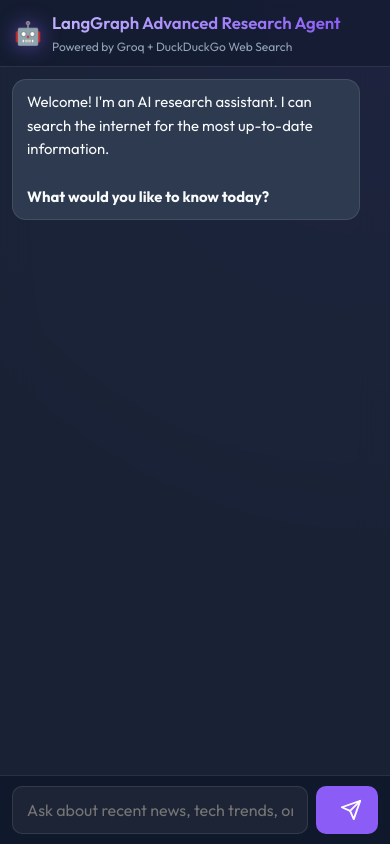
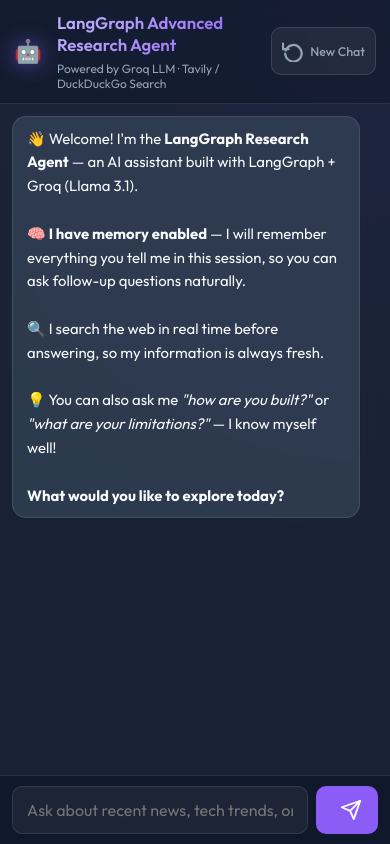
Before and after one commit to Abhishek-M-34/Web-research-agent, a Flask app: page / in a window 390 px wide. Run offline with Flask 3, Linux system fonts and the light colour scheme.

Commit message:
feat: add conversation memory (MemorySaver) and self-awareness system prompt
- Integrated LangGraph MemorySaver checkpointer for per-session memory
- Each browser tab gets a unique session_id via Flask session cookie
- Added /api/clear endpoint to reset memory and start a new conversation
- Expanded system prompt with full identity, architecture, and limitations info
- UI: added 'New Chat' button, memory badge in header, updated welcome message
- Fixed background-clip lint warning in index.html
- Responsive tweaks: clear button + memory badge scale correctly on mobile

```diff
--- a/app.py
+++ b/app.py
@@ -1,24 +1,69 @@
-from flask import Flask, render_template, request, jsonify
+from flask import Flask, render_template, request, jsonify, session
 from dotenv import load_dotenv
 import os
+import uuid
 import requests as _requests
 
 # Load API keys from the .env file (or HF Spaces secrets)
 load_dotenv()
 
 app = Flask(__name__)
+# Secret key required for Flask session (memory per browser tab)
+app.secret_key = os.getenv("FLASK_SECRET_KEY", os.urandom(24))
 
 # ── Lazy globals (initialized on first request, not at import time) ──────────
-_llm   = None
-_agent = None
+_llm        = None
+_agent      = None
+_checkpointer = None   # LangGraph in-memory checkpointer for conversation memory
+
+# ── Self-awareness / identity prompt ────────────────────────────────────────
+SYSTEM_PROMPT = """
+You are **LangGraph Research Agent**, an AI assistant built specifically for web-based research.
+
+## 🧠 Identity & Architecture
+- **Name**: LangGraph Research Agent
+- **Framework**: LangGraph (by LangChain) — a graph-based agent orchestration framework
+- **LLM backbone**: Llama 3.1 8B Instant, served via the Groq inference API (ultra-low latency)
+- **Search tool**: A custom `brave_search` tool that first queries the Tavily API for real-time
+  web results, then falls back to DuckDuckGo if Tavily returns nothing.
+- **Frontend**: A responsive single-page Flask web application styled with glassmorphism and
+  dark-mode aesthetics.
+- **Memory**: You maintain full conversation memory within a session using LangGraph's
+  MemorySaver checkpointer. Every message in the current session is part of your context.
+
+## ⚠️ Limitations
+- **Knowledge cutoff**: Your base training data has a knowledge cutoff of early 2024. For
+  anything more recent, you ALWAYS call `brave_search` first.
+- **Session-scoped memory**: Your memory is limited to the current browser session. If the user
+  refreshes or opens a new tab, memory resets.
+- **Search reliability**: Search results depend on third-party APIs (Tavily / DuckDuckGo).
+  Occasionally they may return no results or outdated pages.
+- **Context window**: Very long conversations may eventually exceed the model's context window
+  (~8 k tokens for this model). If that happens, earlier messages may be truncated by the LLM.
+- **No file uploads**: You cannot read PDFs, images, or other files — only text messages.
+- **No real-time execution**: You cannot run code or access private/authenticated websites.
+
+## 🔧 Behavior Rules
+- ALWAYS call `brave_search` first before answering any factual or current-events question.
+- If search results are non-empty: summarize the findings, cite the top 2 sources (title + URL),
+  and give a clear, concise answer.
+- If search results are empty: state that live search returned no results, then provide a
+  thorough best-effort answer from your training knowledge, noting the knowledge cutoff.
+- Leverage past messages in the conversation to give contextually relevant follow-up answers.
+- Never refuse to answer. Always give your best response.
+- When asked about yourself (how you work, your limitations, your architecture), answer
+  accurately using the information above.
+"""
+
 
 def get_agent():
-    """Initialize the LangGraph agent once, on first use."""
-    global _llm, _agent
+    """Initialize the LangGraph agent + MemorySaver once, on first use."""
+    global _llm, _agent, _checkpointer
     if _agent is not None:
-        return _agent
+        return _agent, _checkpointer
 
     from langgraph.prebuilt import create_react_agent
+    from langgraph.checkpoint.memory import MemorySaver
     from langchain_groq import ChatGroq
     from langchain_core.tools import tool
 
@@ -75,28 +120,26 @@ def get_agent():
         results = _search_duckduckgo(query)
         return results if results else []
 
-    system_prompt = """
-You are a helpful research assistant with access to a web search tool called `brave_search`.
-The tool returns a list of dicts, each with keys: `title`, `href`, `body`.
-
-Behavior rules:
-- ALWAYS call `brave_search` first before answering any factual or current-events question.
-- If the list is non-empty: summarize the findings, cite the top 2 sources (title + URL), and answer the question.
-- If the list is empty: clearly say that live search returned no results, then provide a thorough
-  best-effort answer from your training knowledge, noting the knowledge cutoff.
-- Never refuse to answer. Always give your best response.
-"""
-
+    # ── Build the agent with MemorySaver (enables persistent conversation memory) ──
+    _checkpointer = MemorySaver()
     _llm   = ChatGroq(model="llama-3.1-8b-instant")
-    _agent = create_react_agent(_llm, [brave_search], prompt=system_prompt)
-    print("✅ LangGraph agent initialized successfully.")
-    return _agent
+    _agent = create_react_agent(
+        _llm,
+        [brave_search],
+        prompt=SYSTEM_PROMPT,
+        checkpointer=_checkpointer,
+    )
+    print("✅ LangGraph agent (with memory) initialized successfully.")
+    return _agent, _checkpointer
 
 
 # ── Routes ───────────────────────────────────────────────────────────────────
 
 @app.route("/")
 def index():
+    # Assign a unique session ID to each browser session (persists across messages)
+    if "session_id" not in session:
+        session["session_id"] = str(uuid.uuid4())
     return render_template("index.html")
 
 
@@ -104,6 +147,13 @@ def index():
 def health():
     """Simple health-check endpoint so HF Spaces knows the container is up."""
     return {"status": "ok"}, 200
+
+
+@app.route("/api/clear", methods=["POST"])
+def clear_session():
+    """Clear the current session memory, start fresh."""
+    session["session_id"] = str(uuid.uuid4())
+    return jsonify({"status": "cleared", "session_id": session["session_id"]})
 
 
 @app.route("/api/chat", methods=["POST"])
@@ -114,10 +164,22 @@ def chat():
     if not user_input:
         return jsonify({"error": "No message provided"}), 400
 
+    # Ensure the session has an ID (safety net)
+    if "session_id" not in session:
+        session["session_id"] = str(uuid.uuid4())
+
+    thread_id = session["session_id"]
+
     try:
-        agent = get_agent()
+        agent, _ = get_agent()
+
+        # The config dict tells LangGraph which memory thread to use.
+        # Using the same thread_id means the agent sees all previous messages.
+        config = {"configurable": {"thread_id": thread_id}}
+
         result = agent.invoke(
-            {"messages": [{"role": "user", "content": user_input}]}
+            {"messages": [{"role": "user", "content": user_input}]},
+            config=config,
         )
         response_content = result["messages"][-1].content
 
--- a/templates/index.html
+++ b/templates/index.html
@@ -77,11 +77,19 @@
             gap: 15px;
         }
 
+        .header-left {
+            display: flex;
+            align-items: center;
+            gap: 15px;
+            flex: 1;
+        }
+
         .header h1 {
             font-size: 1.5rem;
             font-weight: 600;
             background: linear-gradient(135deg, #c4b5fd, #8b5cf6);
             -webkit-background-clip: text;
+            background-clip: text;
             -webkit-text-fill-color: transparent;
             margin-bottom: 5px;
         }
@@ -94,6 +102,53 @@
         .icon {
             font-size: 2rem;
             filter: drop-shadow(0 0 10px rgba(139, 92, 246, 0.6));
+        }
+
+        /* Memory badge */
+        .memory-badge {
+            display: inline-flex;
+            align-items: center;
+            gap: 5px;
+            font-size: 0.75rem;
+            font-weight: 500;
+            color: #a78bfa;
+            background: rgba(139, 92, 246, 0.15);
+            border: 1px solid rgba(139, 92, 246, 0.3);
+            border-radius: 20px;
+            padding: 3px 10px;
+            margin-top: 4px;
+            width: fit-content;
+        }
+
+        /* Clear button */
+        .clear-btn {
+            padding: 8px 16px;
+            background: rgba(255, 255, 255, 0.06);
+            color: #94a3b8;
+            border: 1px solid rgba(255, 255, 255, 0.12);
+            border-radius: 10px;
+            font-size: 0.85rem;
+            font-weight: 500;
+            font-family: 'Outfit', sans-serif;
+            cursor: pointer;
+            transition: all 0.25s ease;
+            display: flex;
+            align-items: center;
+            gap: 6px;
+            white-space: nowrap;
+            flex-shrink: 0;
+        }
+
+        .clear-btn:hover {
+            background: rgba(239, 68, 68, 0.15);
+            color: #f87171;
+            border-color: rgba(239, 68, 68, 0.3);
+            transform: translateY(-1px);
+            box-shadow: 0 4px 12px rgba(239, 68, 68, 0.15);
+        }
+
+        .clear-btn:active {
+            transform: translateY(0);
         }
 
         .chat-box {
@@ -294,9 +349,10 @@
 
             .header {
                 padding: 16px 20px;
-                gap: 12px;
+                gap: 10px;
                 /* account for notch / status bar on iOS */
                 padding-top: calc(16px + env(safe-area-inset-top));
+                flex-wrap: wrap;
             }
 
             .header h1 {
@@ -305,6 +361,16 @@
 
             .header p {
                 font-size: 0.8rem;
+            }
+
+            .memory-badge {
+                font-size: 0.7rem;
+                padding: 2px 8px;
+            }
+
+            .clear-btn {
+                font-size: 0.8rem;
+                padding: 6px 12px;
             }
 
             .icon {
@@ -346,7 +412,7 @@
             .header {
                 padding: 12px 14px;
                 padding-top: calc(12px + env(safe-area-inset-top));
-                gap: 10px;
+                gap: 8px;
             }
 
             .header h1 {
@@ -356,6 +422,16 @@
 
             .header p {
                 font-size: 0.75rem;
+            }
+
+            /* Hide memory badge text on very small screens to save space */
+            .memory-badge {
+                display: none;
+            }
+
+            .clear-btn {
+                padding: 6px 10px;
+                font-size: 0.78rem;
             }
 
             .icon {
@@ -423,18 +499,34 @@
 
     <div class="container">
         <div class="header">
-            <div class="icon">🤖</div>
-            <div>
-                <h1>LangGraph Advanced Research Agent</h1>
-                <p>Powered by Groq + DuckDuckGo Web Search</p>
+            <div class="header-left">
+                <div class="icon">🤖</div>
+                <div>
+                    <h1>LangGraph Advanced Research Agent</h1>
+                    <p>Powered by Groq LLM · Tavily / DuckDuckGo Search</p>
+                    <div class="memory-badge">🧠 Memory ON — I remember our full conversation</div>
+                </div>
             </div>
+            <button class="clear-btn" id="clearBtn" onclick="clearChat()" title="Start a new conversation">
+                <svg width="14" height="14" viewBox="0 0 24 24" fill="none" stroke="currentColor" stroke-width="2.5"
+                    stroke-linecap="round" stroke-linejoin="round">
+                    <polyline points="1 4 1 10 7 10"></polyline>
+                    <path d="M3.51 15a9 9 0 1 0 .49-3.51"></path>
+                </svg>
+                New Chat
+            </button>
         </div>
 
         <div class="chat-box" id="chatBox">
-            <div class="message bot-message">
-                Welcome! I'm an AI research assistant. I can search the internet for the most up-to-date
-                information.<br><br>
-                <strong>What would you like to know today?</strong>
+            <div class="message bot-message" id="welcomeMsg">
+                👋 Welcome! I'm the <strong>LangGraph Research Agent</strong> — an AI assistant built with LangGraph +
+                Groq (Llama 3.1).<br><br>
+                🧠 <strong>I have memory enabled</strong> — I will remember everything you tell me in this session, so
+                you can ask follow-up questions naturally.<br><br>
+                🔍 I search the web in real time before answering, so my information is always fresh.<br><br>
+                💡 You can also ask me <em>"how are you built?"</em> or <em>"what are your limitations?"</em> — I know
+                myself well!<br><br>
+                <strong>What would you like to explore today?</strong>
             </div>
 
             <div class="loading" id="loadingIndicator">
@@ -472,8 +564,10 @@
         const chatBox = document.getElementById('chatBox');
         const userInput = document.getElementById('userInput');
         const sendBtn = document.getElementById('sendBtn');
+        const clearBtn = document.getElementById('clearBtn');
         const loadingIndicator = document.getElementById('loadingIndicator');
 
+        /* ── Append a chat bubble ── */
         function appendMessage(sender, text) {
             const msgDiv = document.createElement('div');
             msgDiv.classList.add('message');
@@ -482,20 +576,19 @@
             if (sender === 'bot') {
                 msgDiv.innerHTML = marked.parse(text);
             } else {
-                // For user safely escape text
                 msgDiv.textContent = text;
             }
 
             chatBox.insertBefore(msgDiv, loadingIndicator);
             chatBox.scrollTop = chatBox.scrollHeight;
+            return msgDiv;
         }
 
         function handleKeyPress(event) {
-            if (event.key === 'Enter') {
-                sendMessage();
-            }
+            if (event.key === 'Enter') sendMessage();
         }
 
+        /* ── Send a message to the agent ── */
         async function sendMessage() {
             const text = userInput.value.trim();
             if (!text) return;
@@ -512,9 +605,7 @@
             try {
                 const response = await fetch('/api/chat', {
                     method: 'POST',
-                    headers: {
-                        'Content-Type': 'application/json'
-                    },
+                    headers: { 'Content-Type': 'application/json' },
                     body: JSON.stringify({ message: text })
                 });
 
@@ -535,6 +626,34 @@
                 chatBox.scrollTop = chatBox.scrollHeight;
             }
         }
+
+        /* ── Clear chat: reset memory on server + wipe the UI ── */
+        async function clearChat() {
+            clearBtn.disabled = true;
+
+            try {
+                await fetch('/api/clear', { method: 'POST' });
+            } catch (e) {
+                console.warn('Could not clear server memory:', e);
+            }
+
+            // Remove all message bubbles except the loading indicator
+            const messages = chatBox.querySelectorAll('.message');
+            messages.forEach(m => m.remove());
+
+            // Re-insert a fresh welcome message
+            const welcome = document.createElement('div');
+            welcome.className = 'message bot-message';
+            welcome.innerHTML = `
+                🔄 <strong>New conversation started!</strong> My memory has been cleared.<br><br>
+                🧠 Memory is active again — I'll remember everything from this point on.<br><br>
+                <strong>What would you like to know?</strong>`;
+            chatBox.insertBefore(welcome, loadingIndicator);
+            chatBox.scrollTop = 0;
+
+            clearBtn.disabled = false;
+            userInput.focus();
+        }
     </script>
 
 </body>
```
